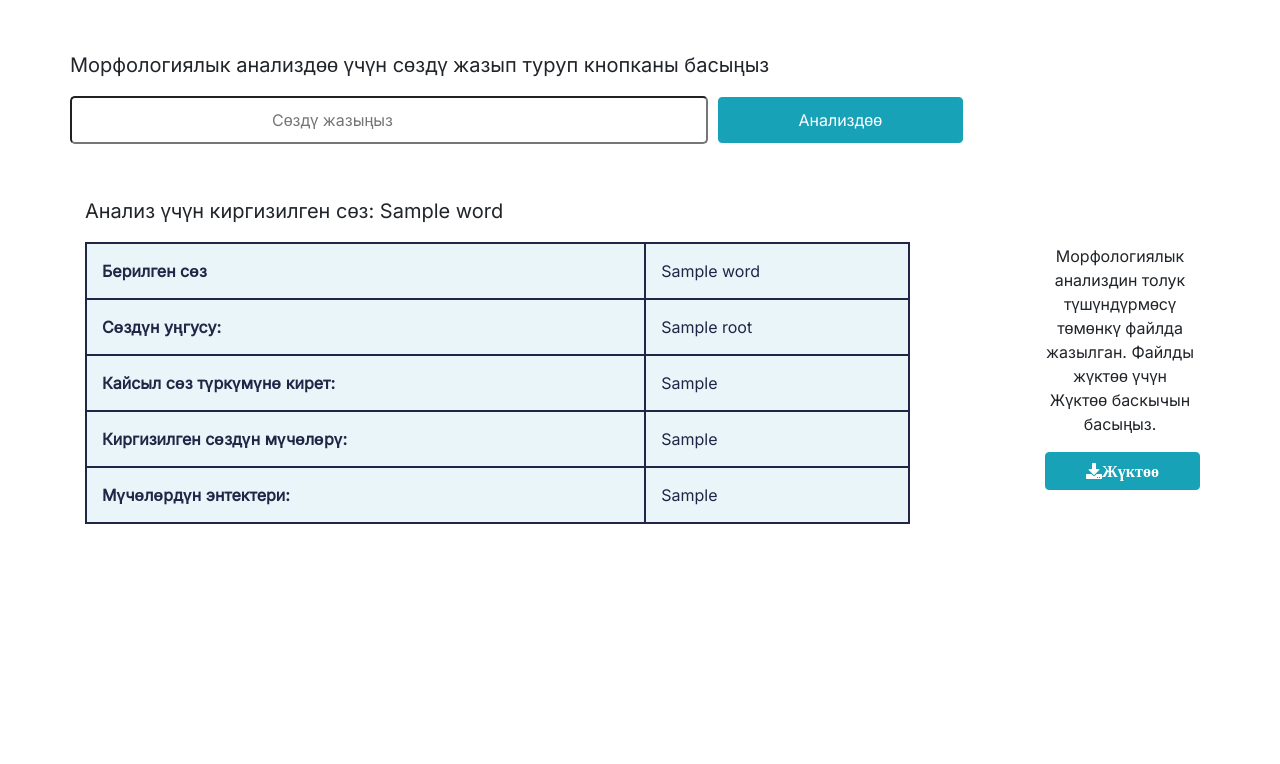
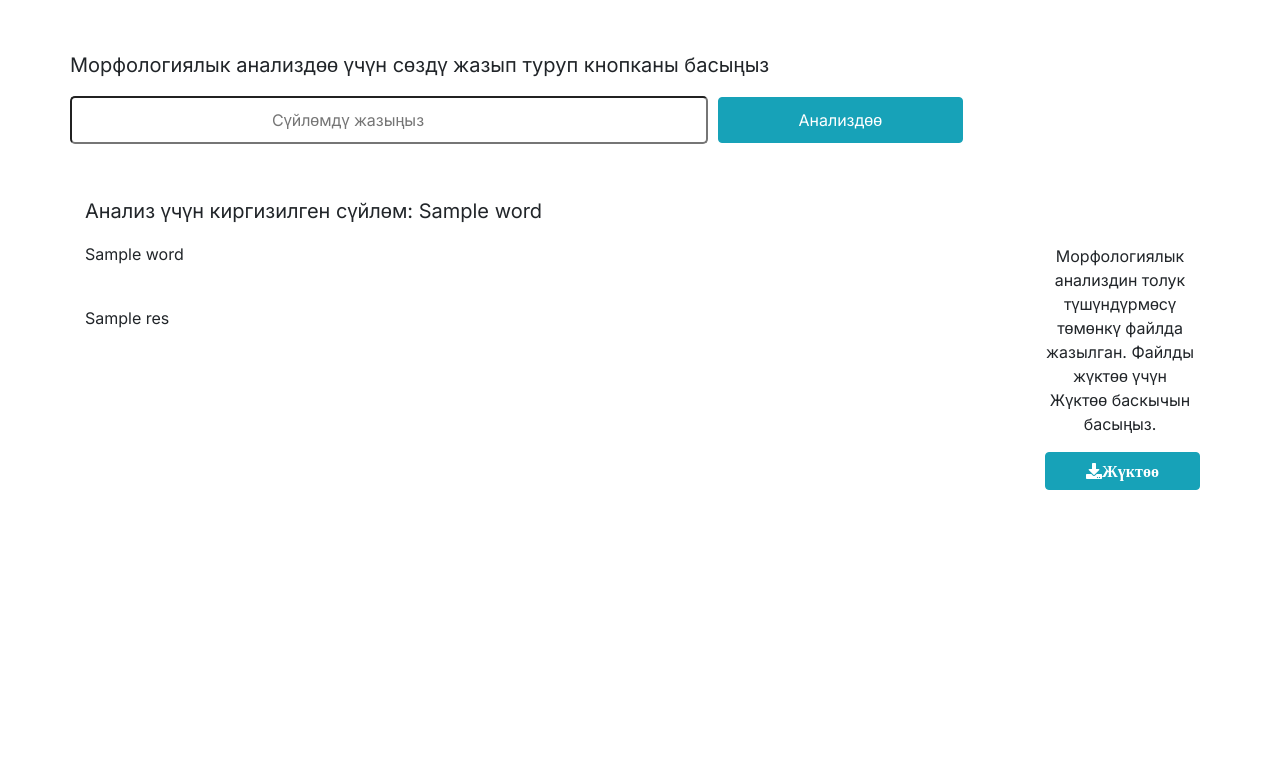
Before and after one commit to Adilet-Baktybekov/two_level_morph_analyzer, a Django app: template templates/analyzer_website/response.html in a window 1280 px wide. Shown: the part 100-864 px from the top of the page. Run offline with Django 3.2, Linux system fonts and the light colour scheme; the template is opened without the code that fills it: most values are stand-ins (such as "Sample title", 1, 10 or a date in 2020); some libraries are stand-ins or nearby versions.

Commit message:
added addition of analyze two or more words

```diff
--- a/backend/main_analyzer.py
+++ b/backend/main_analyzer.py
@@ -1552,7 +1552,7 @@ class Word:
         if self.__negiz == '':
             self.__all_info = "Уңгу: " + str(self.__root) + "\n" + "Сөз түркүм: " + str(self.__part_of_speech) + \
                               "\n" + "Баардык символдор: " + str(list(dict.fromkeys(self.__symbols_list))) + "\n" + \
-                                                           "Мүчөлөр: " + str(self.__symbols)
+                                                           "Мүчөлөр: " + str(self.__symbols) + '\n'
 
         else:
             self.__all_info = "Негиз: " + str(self.__negiz) + "\n" + "Уңгу: " + str(self.__root) + "\n" + \
--- a/templates/analyzer_website/response.html
+++ b/templates/analyzer_website/response.html
@@ -9,7 +9,7 @@
                     {% csrf_token %}
                     <p class="lead">Морфологиялык анализдөө үчүн cөздү жазып туруп кнопканы басыңыз</p>
 
-                    <input type="text" placeholder="Сөздү жазыңыз" id="wd" name="words"
+                    <input type="text" placeholder="Сүйлөмдү жазыңыз" id="wd" name="words"
                            class="kg-form-input ui-autocomplete-input" autocorrect="off" autocomplete="off"
                            autocapitalize="off" style="margin-right:5px; padding: 10px 200px; border-radius: 5px;">
                     <input type="submit" id="btn" class="morfo-button btn btn-info" value="Анализдөө"
@@ -17,29 +17,10 @@
                     <br>
                 </form>
                 <div class="col-sm-9">
-                    <p style="margin-top: 50px; font-size: 20px">Анализ үчүн киргизилген сөз: {{ word }}</p>
-                    <table style="width:100%">
-                        <tr>
-                            <th>Берилген сөз</th>
-                            <td>{{ word }}</td>
-                        </tr>
-                        <tr>
-                            <th>Сөздүн уңгусу:</th>
-                            <td>{{ root }}</td>
-                        </tr>
-                        <tr>
-                            <th>Кайсыл сөз түркүмүнө кирет:</th>
-                            <td>{{ part_of_speech }}</td>
-                        </tr>
-                        <tr>
-                            <th>Киргизилген сөздүн мүчөлөрү:</th>
-                            <td>{{ all_endings }}</td>
-                        </tr>
-                        <tr>
-                            <th>Мүчөлөрдүн энтектери:</th>
-                            <td>{{ all_symbols }}</td>
-                        </tr>
-                    </table>
+                    <p style="margin-top: 50px; font-size: 20px">Анализ үчүн киргизилген сүйлөм: {{ word }}</p>
+                    <p> {{ word }} </p> <br>
+                    <p> {{ res }}</p>
+
                 </div>
                 <div class="col-sm-3" style="margin-top: 98px; padding-left: 120px">
                     <p id="about_text" style="text-align: center">Морфологиялык анализдин толук түшүндүрмөсү төмөнкү файлда жазылган. Файлды жүктөө
```
Also changed, not shown: analyzer_website/views.py (+8 -13 lines).
